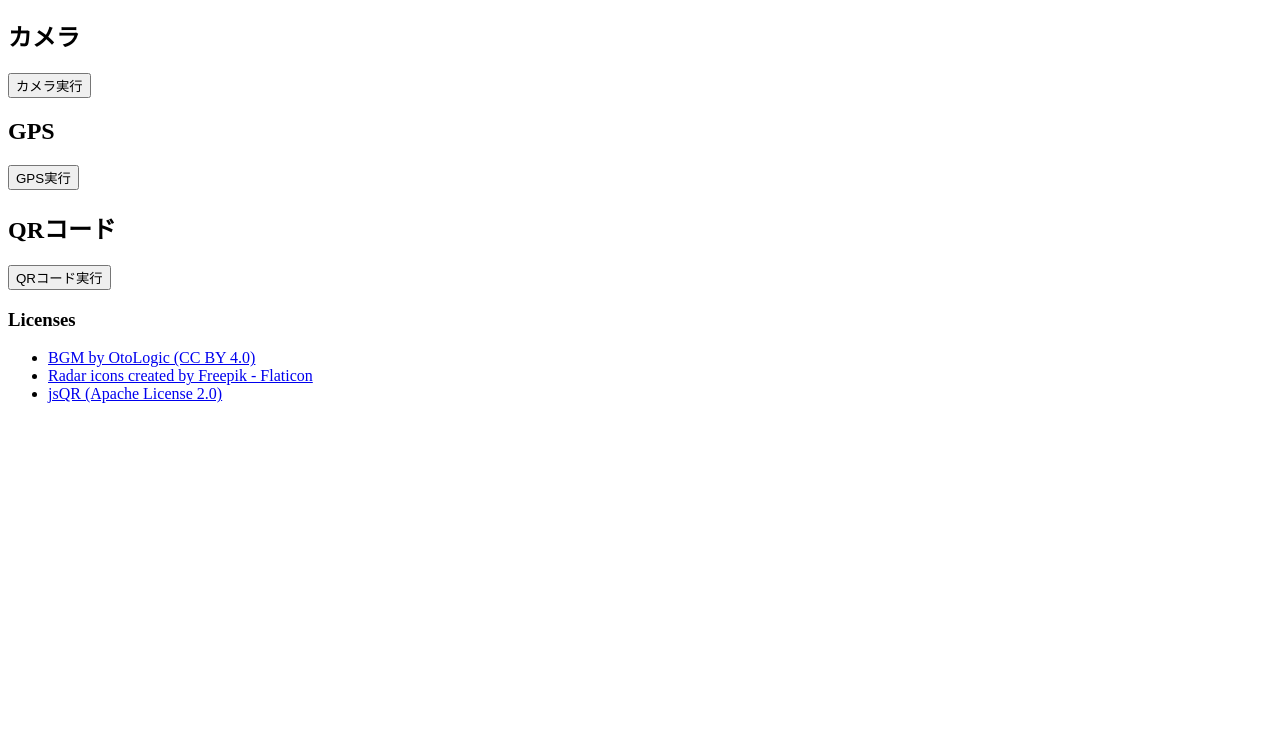
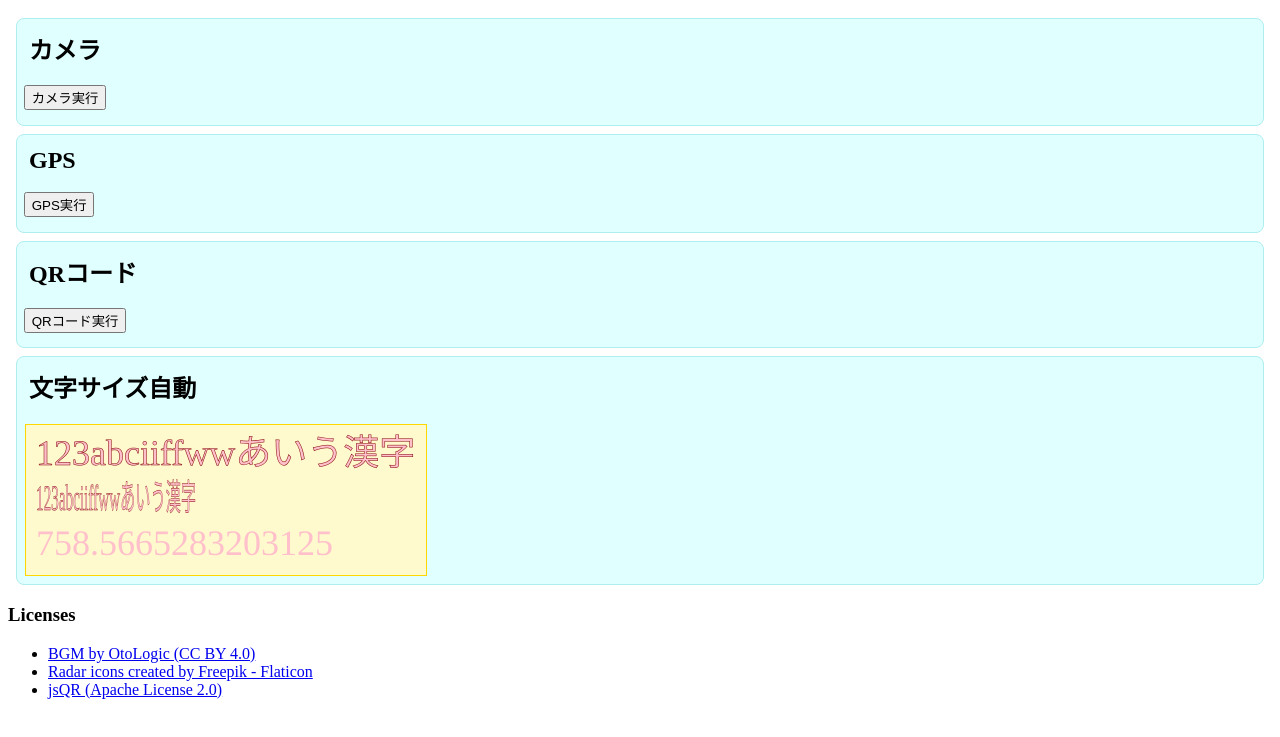
Before and after one commit to morimoto-hiroshi/node-test-run, a website: page public/index.html in a window 1280 px wide. Shown: the part 57-794 px from the top of the page. Drawn offline with Linux system fonts and the light colour scheme; no server answers.

Commit message:
文字サイズ自動のテスト

```diff
--- /dev/null
+++ b/public/css/index.css
@@ -0,0 +1,12 @@
+@charset "utf-8";
+
+section {
+    background-color: lightcyan;
+    border: solid 1px paleturquoise;
+    border-radius: 0.5em;
+    margin: 0.5em;
+}
+
+section > * {
+    margin: 0.5em;
+}
--- a/public/index.html
+++ b/public/index.html
@@ -7,6 +7,7 @@
         <title>node-test-run</title>
         <link rel="icon" href="/img/favicon.ico">
         <link rel="apple-touch-icon" href="/img/apple-touch-icon.png">
+        <link rel="stylesheet" type="text/css" href="/css/index.css">
         <link rel="stylesheet" type="text/css" href="/css/camera.css">
         <script src="/js/index.js"></script>
         <script src="/js/camera.js"></script>
@@ -31,12 +32,35 @@
             <button id="qrcode-button">QRコード実行</button>
             <div id="qrcode-result"></div>
         </section>
+        <section>
+            <h2>文字サイズ自動</h2>
+            <canvas id="fontsize" style="background-color: lemonchiffon; border: solid 1px gold;"></canvas>
+            <script>
+                var canvas = document.querySelector('#fontsize');
+                canvas.style.width = '400px';
+                canvas.style.height = '150px';
+                canvas.width = 800;
+                canvas.height = 300;
+                const context = canvas.getContext('2d');
+                context.font = '72px "メイリオ"';
+                context.strokeStyle = 'rgb(128,0,0)';
+                context.fillStyle = 'pink';
+                const text = '123abciiffwwあいう漢字';
+                const metrics = context.measureText(text);
+                console.log(metrics);
+                context.fillText(text, 20, 80);
+                context.strokeText(text, 20, 80);
+                context.fillText(text, 20, 170, 320);
+                context.strokeText(text, 20, 170, 320);
+                context.fillText(metrics.width, 20, 260);
+            </script>
+        </section>
         <footer>
             <h3>Licenses</h3>
             <ul>
-            <li><a href="https://otologic.jp" target="_blank">BGM by OtoLogic (CC BY 4.0)</a></li>
-            <li><a href="https://www.flaticon.com/free-icons/radar" target="_blank">Radar icons created by Freepik - Flaticon</a></li>
-            <li><a href="https://github.com/cozmo/jsQR" target="_blank">jsQR (Apache License 2.0)</a></li>
+                <li><a href="https://otologic.jp" target="_blank">BGM by OtoLogic (CC BY 4.0)</a></li>
+                <li><a href="https://www.flaticon.com/free-icons/radar" target="_blank">Radar icons created by Freepik - Flaticon</a></li>
+                <li><a href="https://github.com/cozmo/jsQR" target="_blank">jsQR (Apache License 2.0)</a></li>
             </ul>
         </footer>
     </body>
--- a/public/js/index.js
+++ b/public/js/index.js
@@ -5,7 +5,7 @@ window.onload = () => {
     document.querySelector('#gps-button').onclick = onGpsButton;
     document.querySelector('#qrcode-button').onclick = onQrcodeButton;
 
-    //結果要素の更新
+    //初期設定
     updateCameraResult();
 }
 
```
